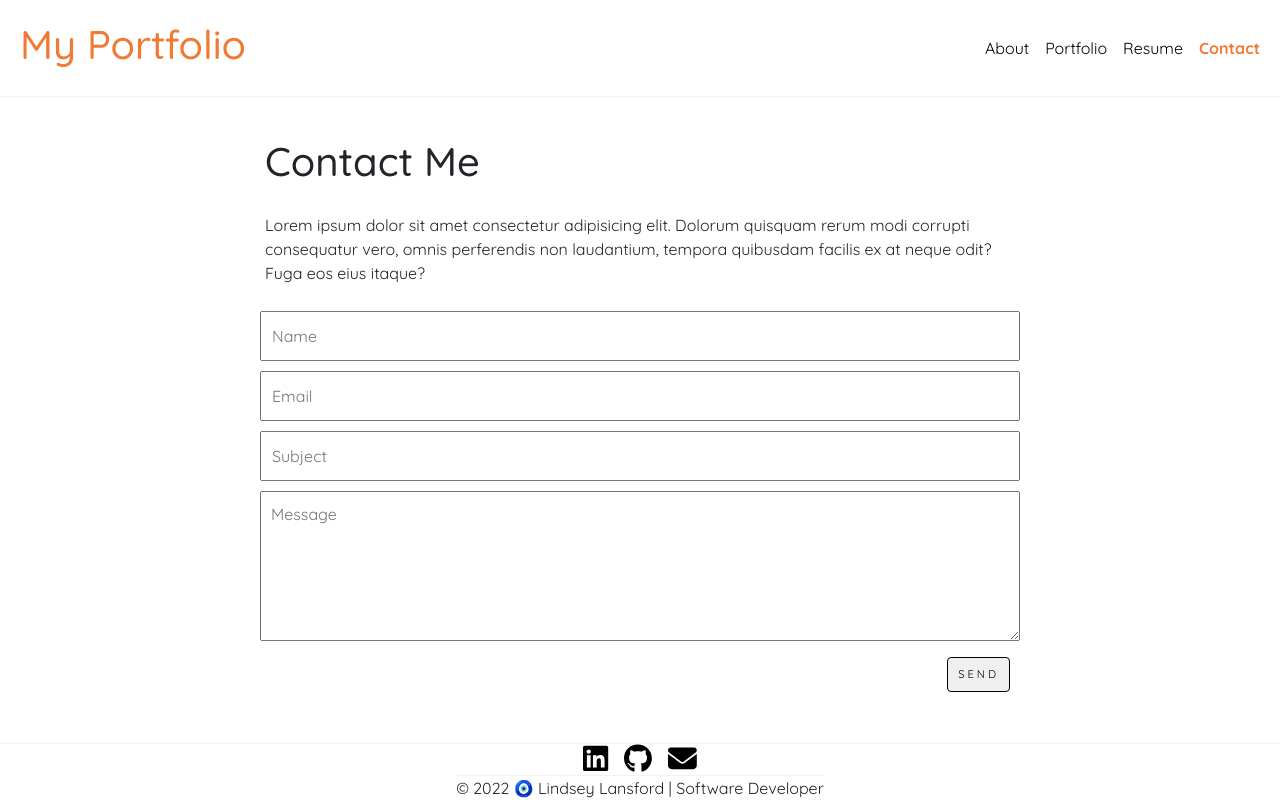
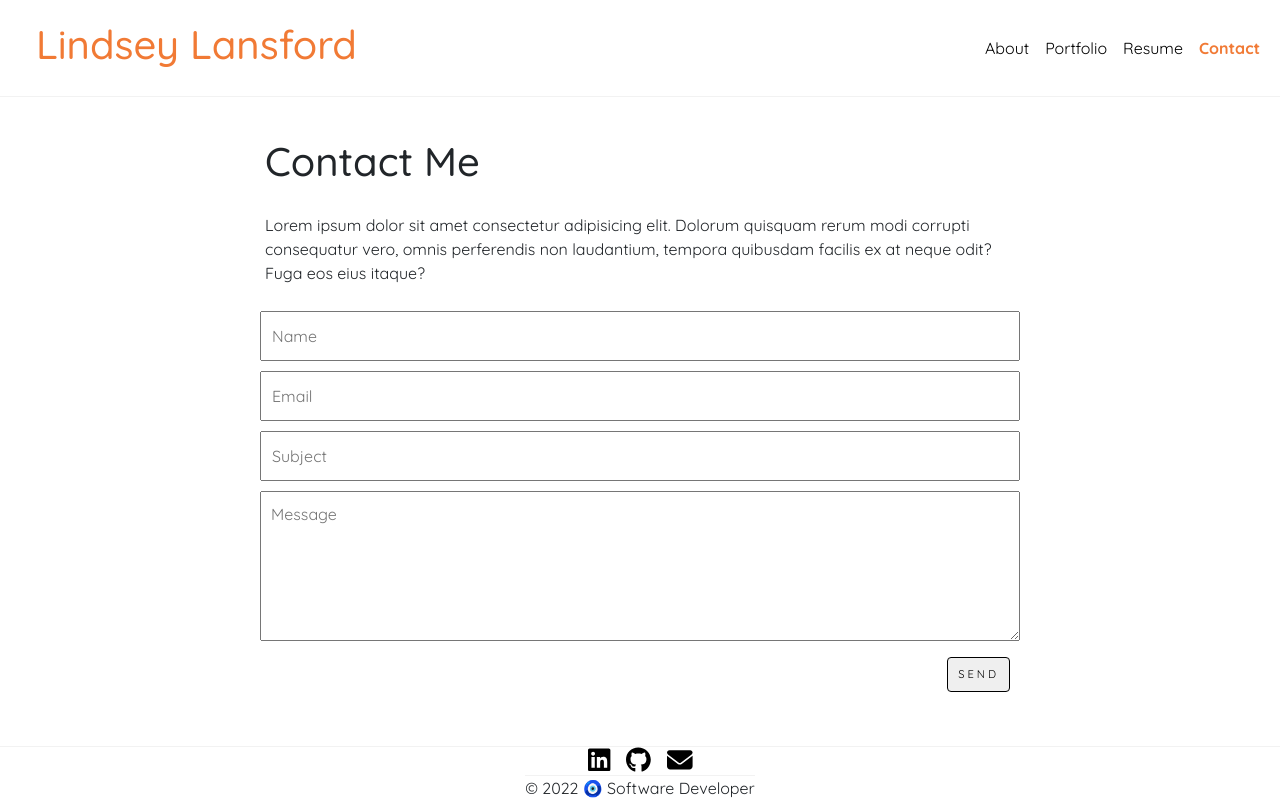
Before and after one commit to lindsey-lansford/react-portfolio, a React (Create React App) app: page /contact in a window 1280 px wide. Built offline with nearby package versions, Linux system fonts and the light colour scheme.

Commit message:
reworking the navs

```diff
--- a/public/index.html
+++ b/public/index.html
@@ -7,7 +7,7 @@
     <meta name="theme-color" content="#000000" />
     <meta
       name="description"
-      content="Portfolio | Software Developer"
+      content="Lindsey Lansford | Portfolio | Software Developer"
     />
     <link rel="apple-touch-icon" href="%PUBLIC_URL%/logo192.png" />
     <!--
--- a/src/App.css
+++ b/src/App.css
@@ -21,6 +21,7 @@
 
 .links {
   margin-left: auto;
+  display: flex;
 }
 
 .link {
--- a/src/App.js
+++ b/src/App.js
@@ -1,4 +1,4 @@
-import { BrowserRouter, Route, Routes } from "react-router-dom";
+import { BrowserRouter as Router, Routes, Route } from "react-router-dom";
 import About from './components/About';
 import Contact from './components/Contact';
 import Home from './components/Home';
@@ -13,19 +13,19 @@ function App() {
 
   return (
       <div className="App">
-        <BrowserRouter>
+        <Router>
         <Navbar />
         <div className="content">
         <Routes>
           <Route path="/" element={<Home />}/>
-          <Route path="/about/*" element={<About />} />
+          <Route path="/about" element={<About />} />
           <Route path="/portfolio" element={<Portfolio />} />
           <Route path="/resume" element={<Resume />} />
           <Route path="/contact" element={<Contact />} />
         </Routes>
         </div>
         <Footer />
-      </BrowserRouter>
+      </Router>
     </div>
   );
 }
--- a/src/components/Footer.js
+++ b/src/components/Footer.js
@@ -41,7 +41,7 @@ const Footer = () => {
             </a>
           </li>
         </ul>
-        <span className="footer-name">&copy; 2022 🧿 Lindsey Lansford | Software Developer</span>
+        <span className="footer-name">&copy; 2022 🧿 Software Developer</span>
     </footer>
     </div>
   );
--- a/src/components/Navbar.js
+++ b/src/components/Navbar.js
@@ -1,4 +1,4 @@
-import { NavLink } from "react-router-dom";
+import { Link, NavLink } from "react-router-dom";
 import { FontAwesomeIcon } from "@fortawesome/react-fontawesome";
 import {
   faAddressCard,
@@ -11,21 +11,24 @@ const Navbar = () => {
 
   return (
     <nav className="navbar">
-      <h1>My Portfolio</h1>
+
+        <Link exact="true" className="homepage" to="/">
+          <h1>Lindsey Lansford</h1>
+        </Link>
       <div className="links">
-        {/* <Link exact="true" className="homepage" to="/">
-          <FontAwesomeIcon icon={faHouse} /> Home
-        </Link> */}
-        <NavLink className={({ isActive }) => (isActive ? "link-active" : "link")} to="/about"> About
+        <NavLink className={({ isActive }) => (isActive ? "link-active" : "link")}
+          to="/about"> About
           {/* <FontAwesomeIcon icon={faCircleUser}/> */}
         </NavLink>
-        <NavLink className={({ isActive }) => (isActive ? "link-active" : "link")} to="/portfolio">Portfolio
+        <NavLink className={({ isActive }) => (isActive ? "link-active" : "link")} to="portfolio">Portfolio
           {/* <FontAwesomeIcon icon={faFolderOpen} /> */}
         </NavLink>
-        <NavLink className={({ isActive }) => (isActive ? "link-active" : "link")} to="/resume">Resume
+        <NavLink className={({ isActive }) => (isActive ? "link-active" : "link")}
+          to="/resume">Resume
           {/* <FontAwesomeIcon icon={faFolderOpen} /> */}
         </NavLink>
-        <NavLink className={({ isActive }) => (isActive ? "link-active" : "link")} to="/contact">Contact
+        <NavLink className={({ isActive }) => (isActive ? "link-active" : "link")}
+          to="/contact">Contact
           {/* <FontAwesomeIcon icon={faAddressCard} /> */}
         </NavLink>
       </div>
--- a/src/components/Portfolio.js
+++ b/src/components/Portfolio.js
@@ -1,6 +1,8 @@
 import ProjectCard from './ProjectCard';
 
 const Portfolio = () => {
+  // const [portfolio, setPortfolio] = useState([]);
+
   return (
     <div className="portfolio-page-container">
       <h1 className="title">Portfolio</h1>
--- a/src/styles/footer.css
+++ b/src/styles/footer.css
@@ -27,7 +27,7 @@ footer li {
 
 footer svg {
   color: black;
-  font-size: 1.8rem;
+  font-size: 1.6rem;
 }
 
 footer svg:hover {
--- a/src/styles/navbar.css
+++ /dev/null
@@ -1,22 +0,0 @@
-.navbar {
-  padding: 20px;
-  display: flex;
-  align-items: center;
-  width: auto;
-  margin: 0 auto;
-  border-bottom: 1px solid #f2f2f2;
-}
-.navbar h1 {
-  color: #f17a35;
-}
-/* .navbar .links {
-  margin-left: auto;
-} */
-.navbar a {
-  margin-left: 16px;
-  text-decoration: none;
-  padding: 6px;
-}
-.navbar a:hover {
-  color: #f17a35;
-}
```
Also changed, not shown: src/styles/projectCard.css (added).
